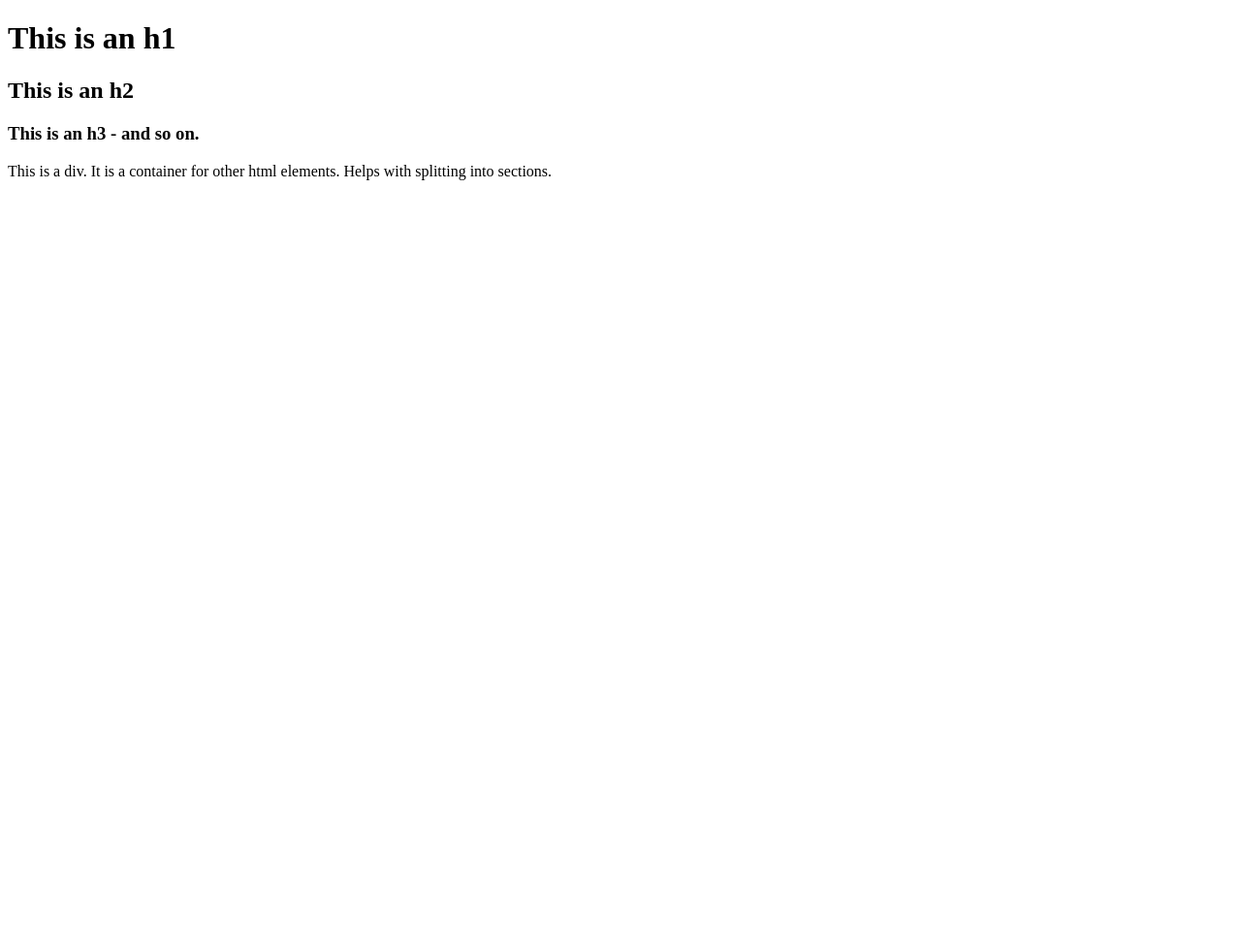
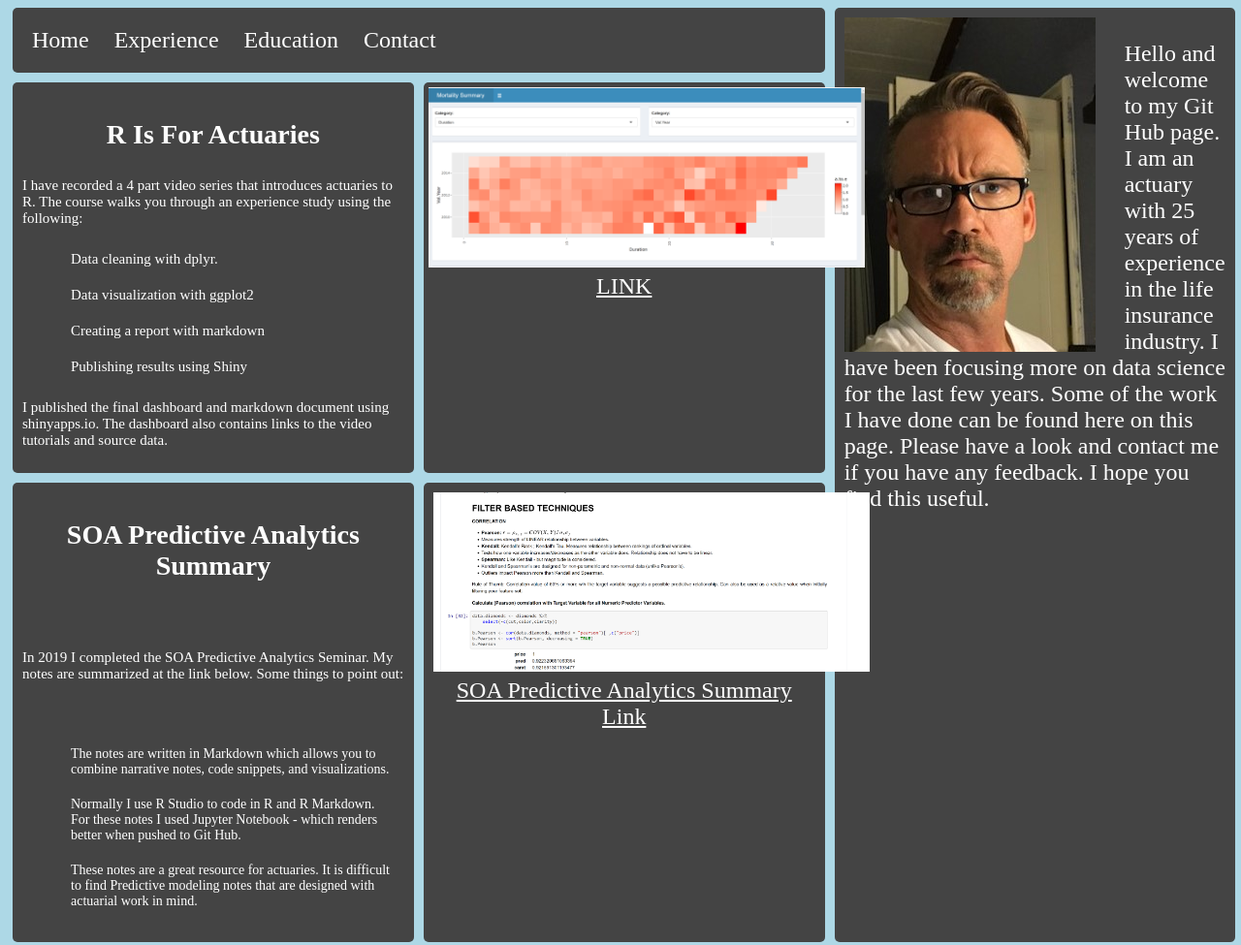
Before and after one commit to TommySteed3/tommysteed.github.io, a plain HTML site: page index.html in a window 1280 px wide. Shown: the whole page at 97% size. Before the commit the page ends 800 px from the top, so only its background shows below. Drawn offline with Linux system fonts and the light colour scheme.

Commit message:
Add files via upload

```diff
--- a/index.html
+++ b/index.html
@@ -4,19 +4,81 @@
     <meta charset="UTF-8">
     <meta name="viewport" content="width=device-width, initial-scale=1.0">
     <meta http-equiv="X-UA-Compatible" content="ie=edge">
-    <title>Coding Practice</title>
+    <title>Portfolio</title>
+    <link rel="stylesheet" href="style.css">
 </head>
 <body>
-    <h1>This is an h1</h1>
-    <h2>This is an h2</h2>
-    <h3>This is an h3 - and so on.</h3>
 
-<div>
+        <div class="wrapper">
+                <div class="box a" id = "home"><nav>
+                    <li><a href="#Home">Home</a></li>
+                    <li><a href="#experience">Experience</a></li>
+                    <li><a href="#education">Education</a></li>
+                    <li><a href="contact.html">Contact</a></li>
+                </nav></div>
+                <div class="box b">
+                    <img src="linkedin.jpg" alt="Heat Map" style="float: left; padding-right: 15px; margin-right: 15px;">
+                    <p>Hello and welcome to my Git Hub page.  I am an actuary with
+                        25 years of experience in the life insurance industry.  I have been focusing more
+                        on data science for the last few years.  Some of the work I have
+                        done can be found here on this page.  Please have a look and contact
+                        me if you have any feedback.  I hope you find this useful.
+                    </p>
+                </div>
+                <div class="box d" id = "picture"><img src="QCA.PNG" alt="Brad Pitt-esque" width="450px">
+                    <a href="https://tommy-steed.shinyapps.io/QCA_Home/">LINK</a>
 
-This is a div.  It is a container for other html elements.  Helps with splitting into sections.
 
-</div>
 
+          </div>
+
+          <div class="box c">
+
+                <h3 style="text-align: center; padding-top: 0px;">R Is For Actuaries</h3>
+                <p style="font-size: 15px;">I have recorded a 4 part video series that introduces actuaries to R.
+                    The course walks you through an experience study using the following:</p>
+                <ul style="font-size: 15px;">
+
+                    <li>Data cleaning with dplyr.</li>
+                    <li>Data visualization with ggplot2</li>
+                    <li>Creating a report with markdown</li>
+                    <li>Publishing results using Shiny</li>
+
+                </ul>
+                <p style="font-size: 15px;">I published the final dashboard and markdown document using shinyapps.io.
+                    The dashboard also contains links to the video tutorials and source data.
+                </p>
+
+          </div>
+
+
+
+                <div class="box e" id = "contact">
+                        <h3 style="text-align: center;"> SOA Predictive Analytics Summary</h3><br>
+                        <p style="font-size: 15px;">In 2019 I completed the SOA Predictive Analytics Seminar.  My notes are summarized at the
+                            link below.  Some things to point out:
+                        </p> <br>
+                        <ul style="font-size: 14px;">
+                        <li>The notes are written in Markdown which allows you to combine narrative notes,
+                                code snippets, and visualizations.
+                            </li>
+                            <li>Normally I use R Studio to code in R and R Markdown.  For these notes I used
+                                Jupyter Notebook - which renders better when pushed to Git Hub.
+                            </li>
+                            <li>These notes are a great resource for actuaries.  It is difficult to find Predictive
+                                modeling notes that are designed with actuarial work in mind.
+                            </li>
+                        </ul>
+
+                </div>
+                <div class="box f">
+
+
+                   <img src="SOA.PNG" alt="PM Graph" width = "450px">
+                   <a href="https://github.com/TommySteed3/SOA_Predictive_Analytics" style = "text-align: center;">SOA Predictive Analytics Summary Link</a>
+                </div>
+
+                             </div>
 
 </body>
 </html>
--- /dev/null
+++ b/style.css
@@ -0,0 +1,97 @@
+html{
+    scroll-behavior: smooth;
+    background-color: lightblue;
+}
+
+li {
+
+    display: inline-block;
+    margin: 10px;
+}
+
+li a {
+
+    text-decoration-line: none;
+    color: white;
+}
+
+.wrapper {
+    display: grid;
+    grid-gap: 10px;
+    grid-template-columns: 33% 33% 33%;
+    color: #444;
+    margin: 5px;
+  }
+
+  .box {
+    background-color: #444;
+    color: #fff;
+    border-radius: 5px;
+    padding: 10px;
+    font-size: 150%;
+    flex-basis: 0;
+    flex-grow: 1;
+
+  }
+
+  .a {
+    grid-column: 1 / span 2;
+    flex: 1;
+  }
+  .b {
+    grid-column: 3 ;
+    grid-row: 1 / span 3;
+    flex: 1;
+  }
+  .c {
+    grid-column: 1 / span 1;
+    grid-row: 2 ;
+    flex: 1;
+    margin: 0;
+    vertical-align: text-top;
+  }
+  .d {
+    grid-column: 2 ;
+    grid-row: 2 ;
+    flex: 1;
+    margin: 0;
+    vertical-align: text-top;
+    text-align: center;
+  }
+  .e {
+    grid-column: 1 ;
+    grid-row: 3 ;
+    flex: 1;
+  }
+  .f {
+    grid-column: 2 ;
+    grid-row: 3;
+    flex: 1;
+    text-align: center;
+  }
+
+  .g {
+
+    grid-column: 1 ;
+    grid-row: 4 ;
+  }
+
+.h{
+  grid-column: 2 ;
+  grid-row: 4 ;
+}
+  a{
+    color: white;
+  }
+
+
+  #picture{
+    display: inline-block;
+    float: left;
+    padding: 5px;
+  }
+
+  h3{
+
+    vertical-align: text-top;
+  }
```
Also changed, not shown: QCA.PNG (added), SOA.PNG (added), linkedin.jpg (added).
